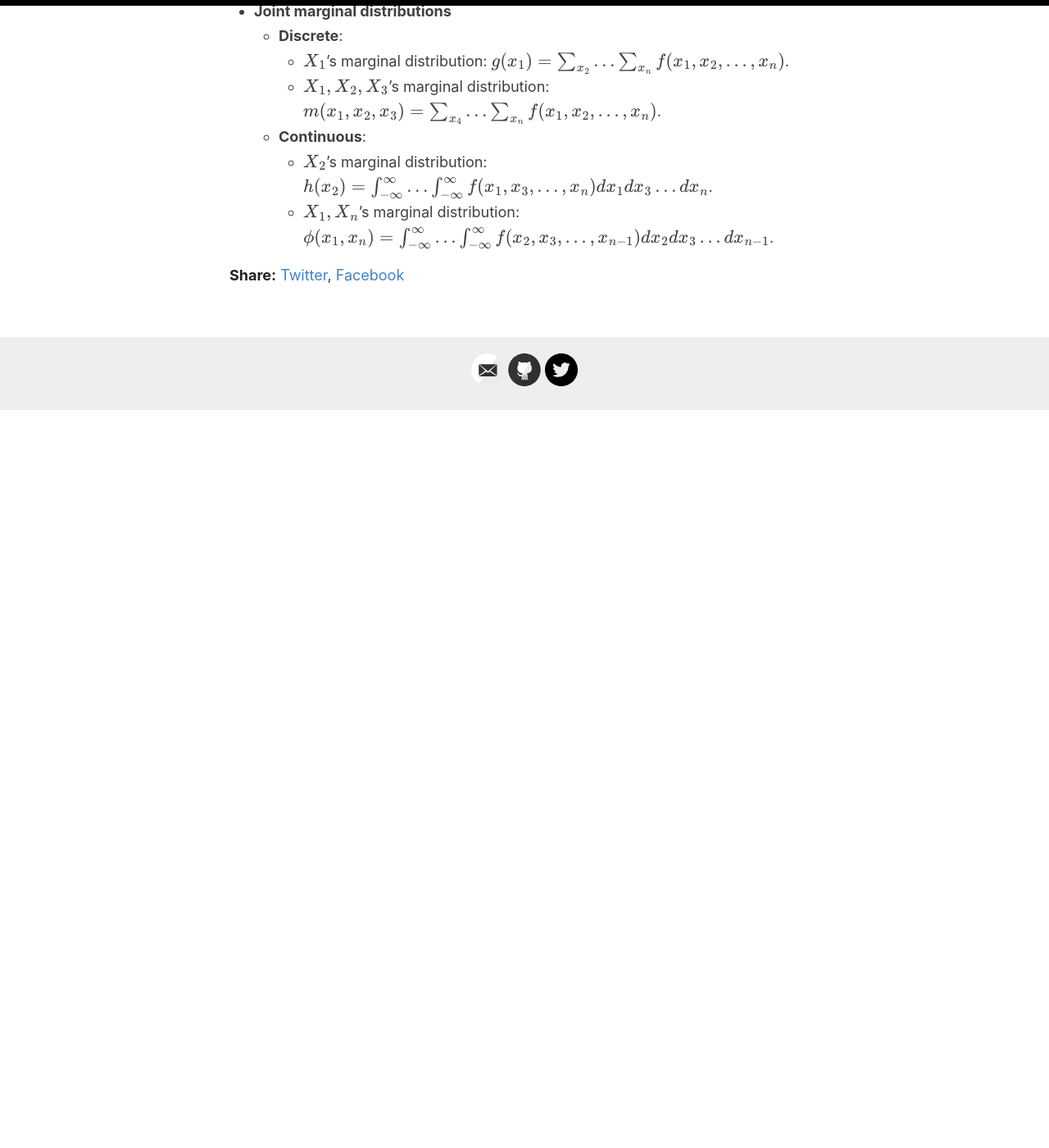
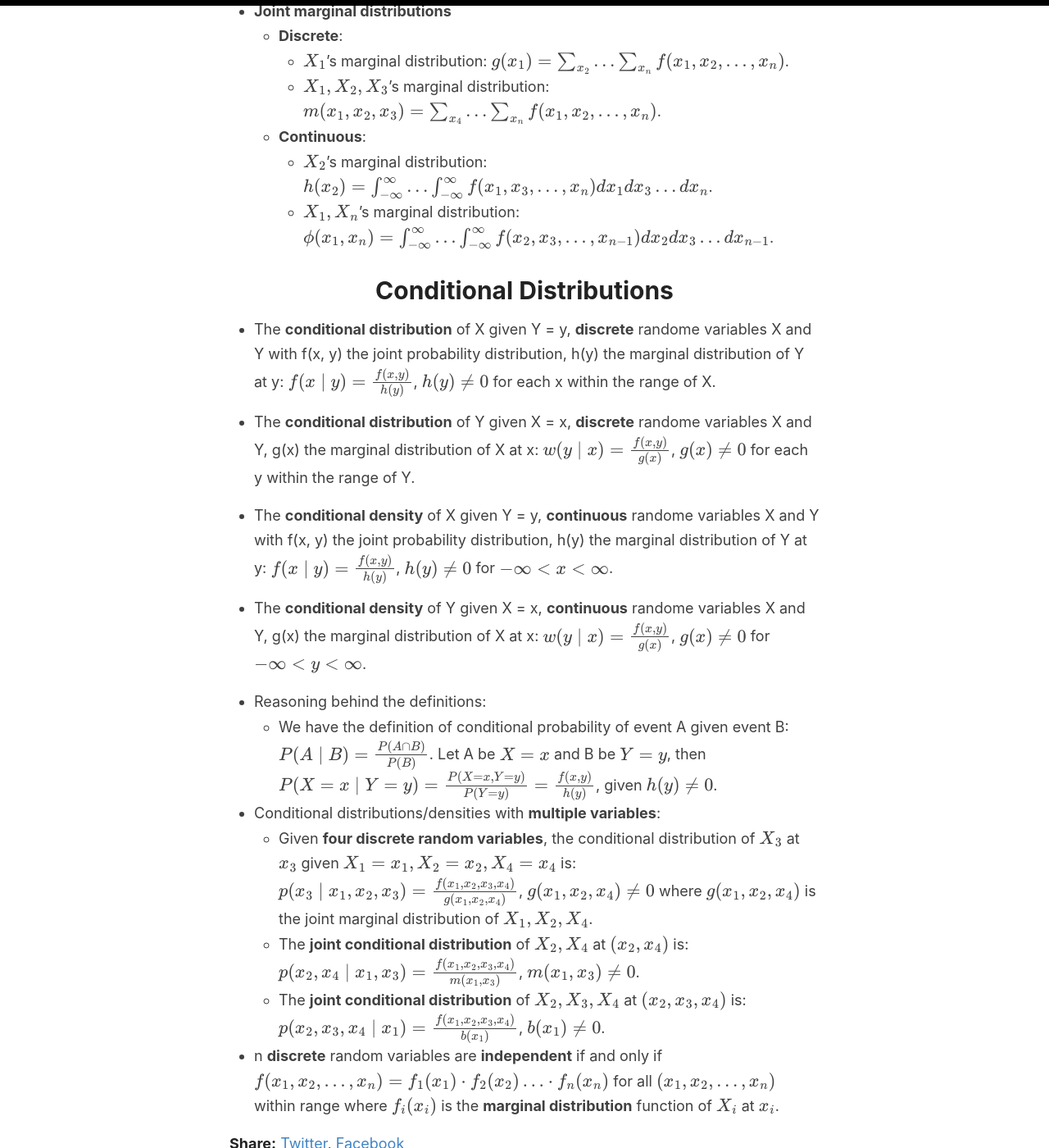
Before and after one commit to tianyimasf/ai, a Jekyll site: the page built from _posts/2024-07-11-mathematical-statistics-chap3.md, in a window 1280 px wide and 1400 px high, scrolled down 3385 px. Shown: the whole window at 82% size. Built offline with Jekyll 4.4.1, drawn with Linux system fonts in a browser that asks for light colours; formulas are drawn with MathJax 3; before the commit the page ends 3886 px from its top, so only the background shows below that; some of the changed text lies outside the part shown.

Commit message:
add lecture notes

```diff
--- a/_posts/2024-07-11-mathematical-statistics-chap3.md
+++ b/_posts/2024-07-11-mathematical-statistics-chap3.md
@@ -71,7 +71,7 @@ Note: (*) means that bullet point is not mentioned in class but in handout.
 
 - (*)**Trivariate, ..., multivariate** case: $F(x_1, x_2, ..., x_n) = P(X_1 \leq x_1, X_2 \leq x_2, ... X_n \leq x_n) = \int_{-\infty}^{x_n} ... \int_{-\infty}^{x_2} \int_{-\infty}^{x_1}f(t_1, t_2, ..., t_n)dt_1dt_2...dt_n$, $-\infty < x_i < \infty$, $i = 1, 2, ..., n$, $f(t_1, t_2, ..., t_n) = P(X_1 = x_1, X_2 = x_2, ... X_n = x_n) = \frac{\partial^n}{\partial{x_1} \partial{x_2} ...\partial{x_3}}F(x_1, x_2, ..., x_n)$.
 
-# Marginal Distribution
+# Marginal Distributions
 
 - Given **discrete** random variables X, Y with joint probability function f(x, y) at x, y, the **marginal distribution of X** is: $g(x) = \sum_{y}f(x, y)$ for each x within the range of X,
 
@@ -88,3 +88,23 @@ the **marginal density of Y** is: $h(y) = \int_{-\infty}^{\infty}f(x,y)dx \text{
     - **Continuous**:
         - $X_2$'s marginal distribution: $h(x_2) = \int_{-\infty}^{\infty}...\int_{-\infty}^{\infty}f(x_1, x_3, ..., x_n)dx_1dx_3...dx_n$.
         - $X_1, X_n$'s marginal distribution: $\phi(x_1, x_n) = \int_{-\infty}^{\infty}...\int_{-\infty}^{\infty}f(x_2, x_3, ..., x_{n-1})dx_2dx_3...dx_{n-1}$.
+
+# Conditional Distributions
+
+- The **conditional distribution** of X given Y = y, **discrete** randome variables X and Y with f(x, y) the joint probability distribution, h(y) the marginal distribution of Y at y: $f(x \mid y) = \frac{f(x, y)}{h(y)}$, $h(y) \neq 0$ for each x within the range of X.
+
+- The **conditional distribution** of Y given X = x, **discrete** randome variables X and Y, g(x) the marginal distribution of X at x: $w(y \mid x) = \frac{f(x, y)}{g(x)}$, $g(x) \neq 0$ for each y within the range of Y.
+
+- The **conditional density** of X given Y = y, **continuous** randome variables X and Y with f(x, y) the joint probability distribution, h(y) the marginal distribution of Y at y: $f(x \mid y) = \frac{f(x, y)}{h(y)}$, $h(y) \neq 0$ for $-\infty < x < \infty$.
+
+- The **conditional density** of Y given X = x, **continuous** randome variables X and Y, g(x) the marginal distribution of X at x: $w(y \mid x) = \frac{f(x, y)}{g(x)}$, $g(x) \neq 0$ for $-\infty < y < \infty$.
+
+- Reasoning behind the definitions:
+    - We have the definition of conditional probability of event A given event B: $P(A \mid B) = \frac{P(A \cap B)}{P(B)}$. Let A be $X = x$ and B be $Y = y$, then $P(X = x \mid Y = y) = \frac{P(X = x, Y = y)}{P(Y = y)} = \frac{f(x, y)}{h(y)}$, given $h(y) \neq 0$.
+
+- Conditional distributions/densities with **multiple variables**:
+    - Given **four discrete random variables**, the conditional distribution of $X_3$ at $x_3$ given $X_1 = x_1, X_2 = x_2, X_4 = x_4$ is: $p(x_3 \mid x_1, x_2, x_3) = \frac{f(x_1, x_2, x_3, x_4)}{g(x_1, x_2, x_4)}$, $g(x_1, x_2, x_4) \neq 0$ where $g(x_1, x_2, x_4)$ is the joint marginal distribution of $X_1, X_2, X_4$.
+    - The **joint conditional distribution** of $X_2, X_4$ at $(x_2, x_4)$ is: $p(x_2, x_4 \mid x_1, x_3) = \frac{f(x_1, x_2, x_3, x_4)}{m(x_1, x_3)}$, $m(x_1, x_3) \neq 0$.
+    - The **joint conditional distribution** of $X_2, X_3, X_4$ at $(x_2, x_3, x_4)$ is: $p(x_2, x_3, x_4 \mid x_1) = \frac{f(x_1, x_2, x_3, x_4)}{b(x_1)}$, $b(x_1) \neq 0$.
+
+- n **discrete** random variables are **independent** if and only if $f(x_1, x_2, ..., x_n) = f_1(x_1) \cdot f_2(x_2) ... \cdot f_ n(x_n)$ for all $(x_1, x_2, ..., x_n)$ within range where $f_i(x_i)$ is the **marginal distribution** function of $X_i$ at $x_i$.
```
